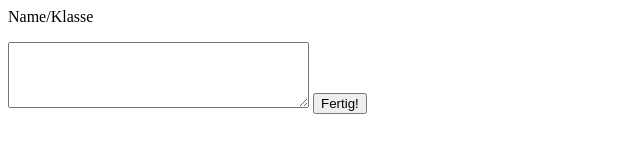
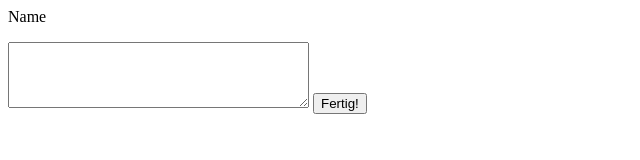
Before and after one commit to BruderJudas/BruderJudas.github.io, a plain HTML site: page index.html in a window 1280 px wide. Shown: the full height of the page, 0-640 px from the left. Drawn offline with Linux system fonts and the light colour scheme.

Commit message:
Update index.html

```diff
--- a/index.html
+++ b/index.html
@@ -4,7 +4,7 @@
     <title>Umfrage</title>
 </head>
 <body>
-        <p id="test">Name/Klasse</p>
+        <p id="test">Name</p>
         <textarea id="text" name="text" cols="35" rows="4"></textarea>
         <button onclick="doSomething()">Fertig!</button>
 
```
